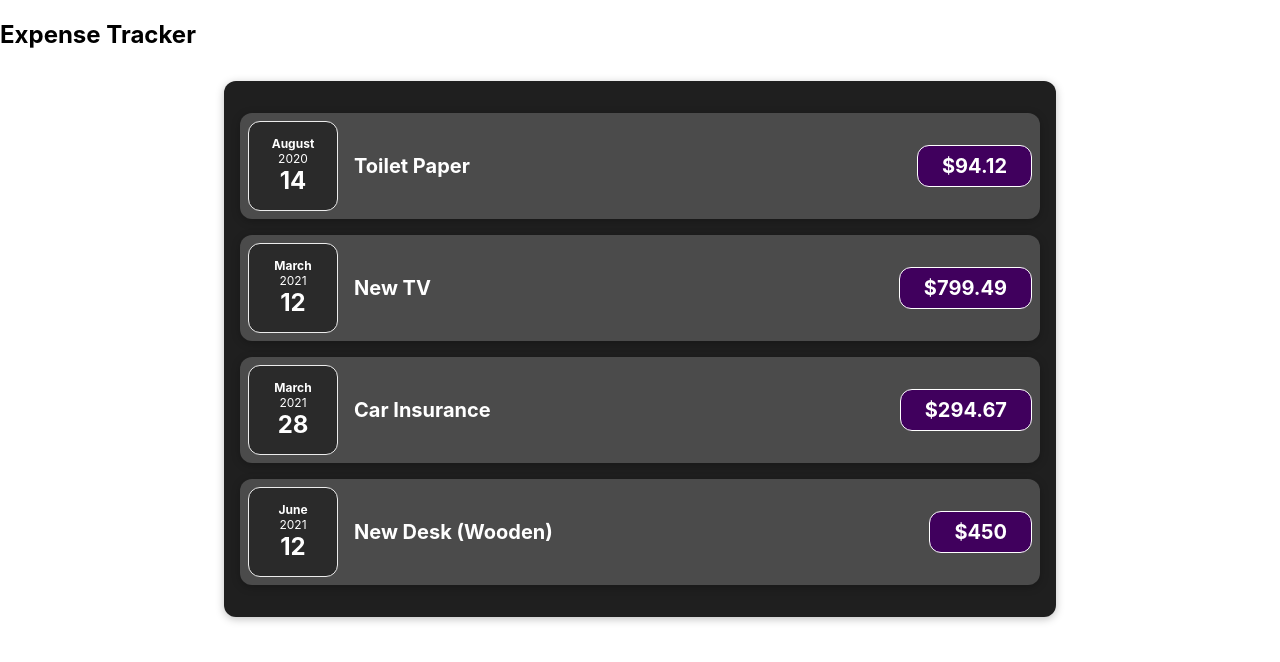
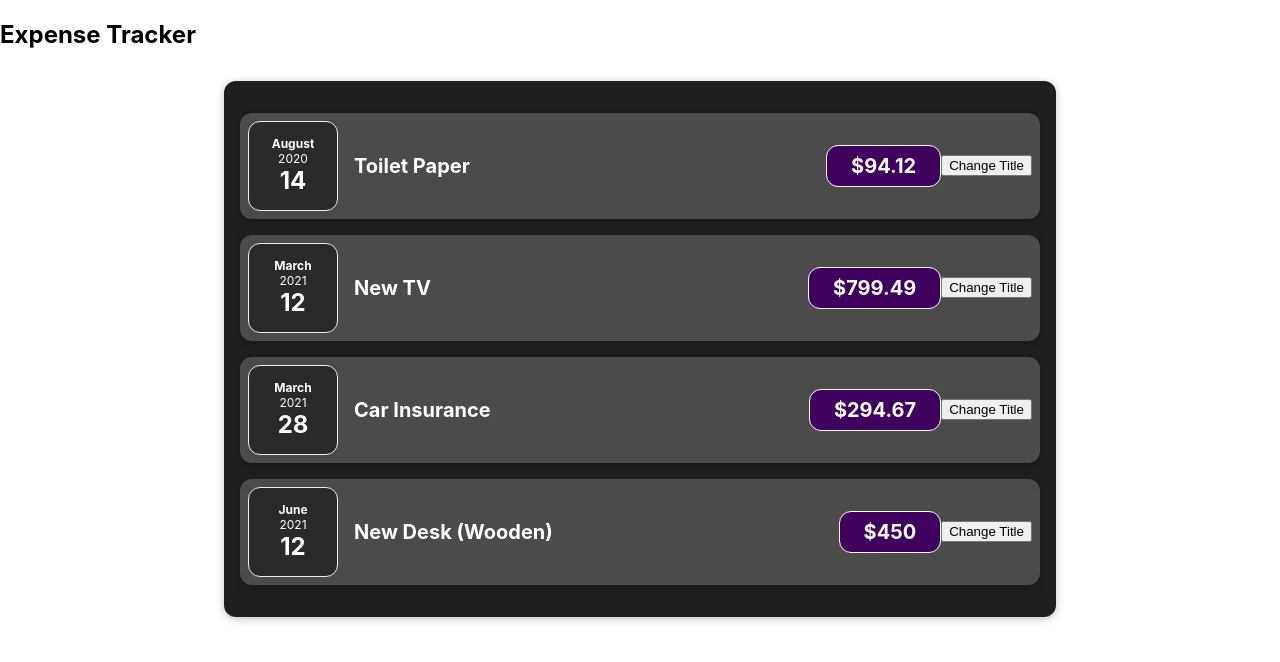
Before and after one commit to kingaboros/my-app-react, a React (Create React App) app: page / in a window 1280 px wide. Shown: the top 662 px of the page. Built offline with nearby package versions, Linux system fonts and the light colour scheme.

Commit message:
adding useState to ExpenseItem component

```diff
--- a/src/components/Expenses/ExpenseItem.js
+++ b/src/components/Expenses/ExpenseItem.js
@@ -1,17 +1,24 @@
-import React from "react";
+import React, { useState } from 'react';
 
-import ExpenseDate from "./ExpenseDate";
-import Card from "../UI/Card";
-import "./ExpenseItem.css";
+import ExpenseDate from './ExpenseDate';
+import Card from '../UI/Card';
+import './ExpenseItem.css';
 
-const ExpenseItem = (props) => {
+const ExpenseItem = props => {
+  const [title, setTitle] = useState(props.title);
+
+  const clickHandler = () => {
+    setTitle('Updated!');
+    console.log(title);
+  };
   return (
     <Card className="expense-item">
       <ExpenseDate date={props.date} />
       <div className="expense-item__description">
-        <h2>{props.title}</h2>
+        <h2>{title}</h2>
         <div className="expense-item__price">${props.amount}</div>
       </div>
+      <button onClick={clickHandler}>Change Title</button>
     </Card>
   );
 };
```
Also changed, not shown: 1 other file (tests, documents, lock files or other folders).
